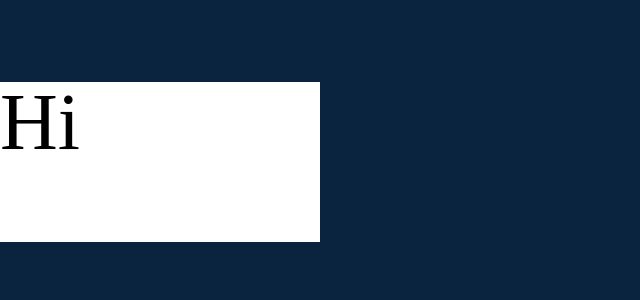
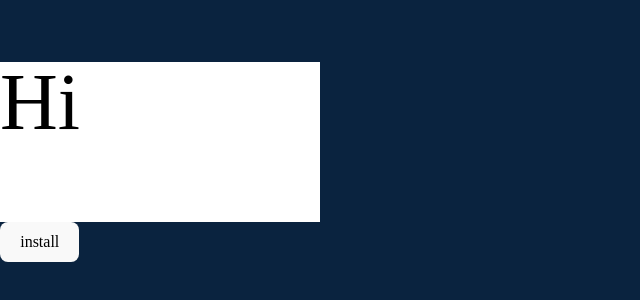
Before and after one commit to Judy-Team-ProjectA/frontend, a React (Vite) app in the folder HealthIns/: page /main in a window 1280 px wide. Shown: the part 238-538 px from the top of the page, without its empty margins (0-640 px from the left). Built offline with nearby package versions, Linux system fonts and the light colour scheme.

Commit message:
feat : install 버튼 추가

```diff
--- a/HealthIns/index.html
+++ b/HealthIns/index.html
@@ -2,10 +2,10 @@
 <html lang="en">
   <head>
     <meta charset="UTF-8" />
-    <link rel="alternate icon" type="image/svg+xml" href="/vite.svg" />
+    <link rel="alternate-icon" type="image/svg+xml" href="/vite.svg" />
     <link
       rel="icon"
-      type="image/svg+xml"
+      type="image/png"
       href="/HealthIns/src/assets/icon-512x512.png"
       sizes="512x512"
     />
--- a/HealthIns/src/pages/main/index.tsx
+++ b/HealthIns/src/pages/main/index.tsx
@@ -1,9 +1,23 @@
 import styles from "./styles.module.scss";
 
 export default function Mainpage() {
+  let deferredPrompt: any;
+  window.addEventListener("beforeinstallprompt", (event) => {
+    event.preventDefault();
+    deferredPrompt = event;
+  });
+  const installApp = () => {
+    if (!deferredPrompt) {
+      alert("이미 앱이 설치되어 있거나 앱을 설치할 수 없는 환경입니다");
+      return;
+    }
+
+    deferredPrompt.prompt();
+  };
   return (
     <>
       <div className={styles.main}>Hi</div>
+      <button onClick={installApp}>install</button>
     </>
   );
 }
```
